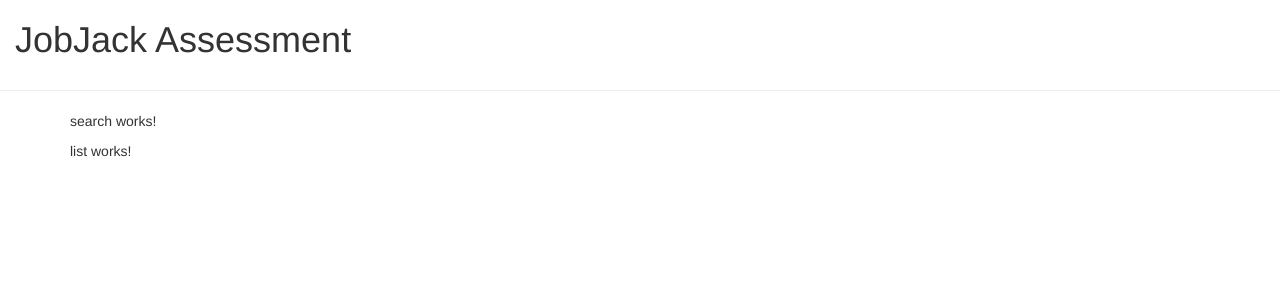
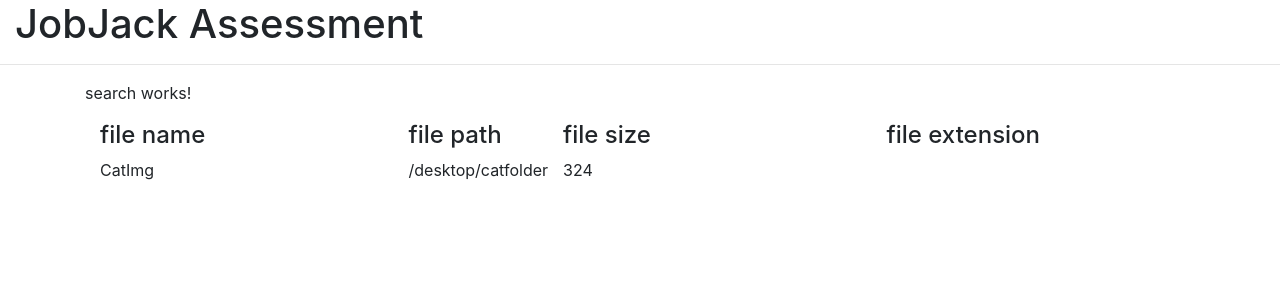
Before and after one commit to RockPaperSmittie/JobJack-Assessment, an Angular app in the folder dir-list-app/: page / in a window 1280 px wide. Shown: the top 300 px of the page. Built offline with nearby package versions, Linux system fonts and the light colour scheme.

Commit message:
Added simple grid with dummy text

```diff
--- a/dir-list-app/package.json
+++ b/dir-list-app/package.json
@@ -19,7 +19,7 @@
     "@angular/platform-browser": "~7.2.0",
     "@angular/platform-browser-dynamic": "~7.2.0",
     "@angular/router": "~7.2.0",
-    "bootstrap": "^3.4.1",
+    "bootstrap": "^4.3.1",
     "core-js": "^2.5.4",
     "rxjs": "~6.3.3",
     "tslib": "^1.9.0",
--- a/dir-list-app/src/app/list/list.component.html
+++ b/dir-list-app/src/app/list/list.component.html
@@ -1,3 +1,30 @@
-<p>
-  list works!
-</p>
+<div class="container">
+    <div class="row">
+      <div class="col">
+        <h4>file name</h4>
+        <div>
+          <p>CatImg</p>
+        </div>
+      </div>
+      <div class="col-">
+          <h4>file path</h4>
+          <div>
+            <p>/desktop/catfolder</p>
+          </div>
+      </div>
+      <div class="col">
+          <h4>file size</h4>
+          <div>
+            <p>
+              324
+            </p>
+          </div>
+      </div>
+      <div class="col">
+          <h4>file extension</h4>
+          <div>
+            <p></p>
+          </div>
+      </div>
+    </div>
+  </div>
--- a/dir-list-app/src/app/list/list.component.ts
+++ b/dir-list-app/src/app/list/list.component.ts
@@ -8,7 +8,9 @@
   styleUrls: ['./list.component.css']
 })
 export class ListComponent implements OnInit {
-  listItems: listItem[]  = [];
+  listItems: listItem[]  = [
+    new listItem('catimg', 'desktop/catfolder', 23, '.jpeg')
+  ];
 
   constructor() { }
 
```
Also changed, not shown: 1 other file (tests, documents, lock files or other folders).
